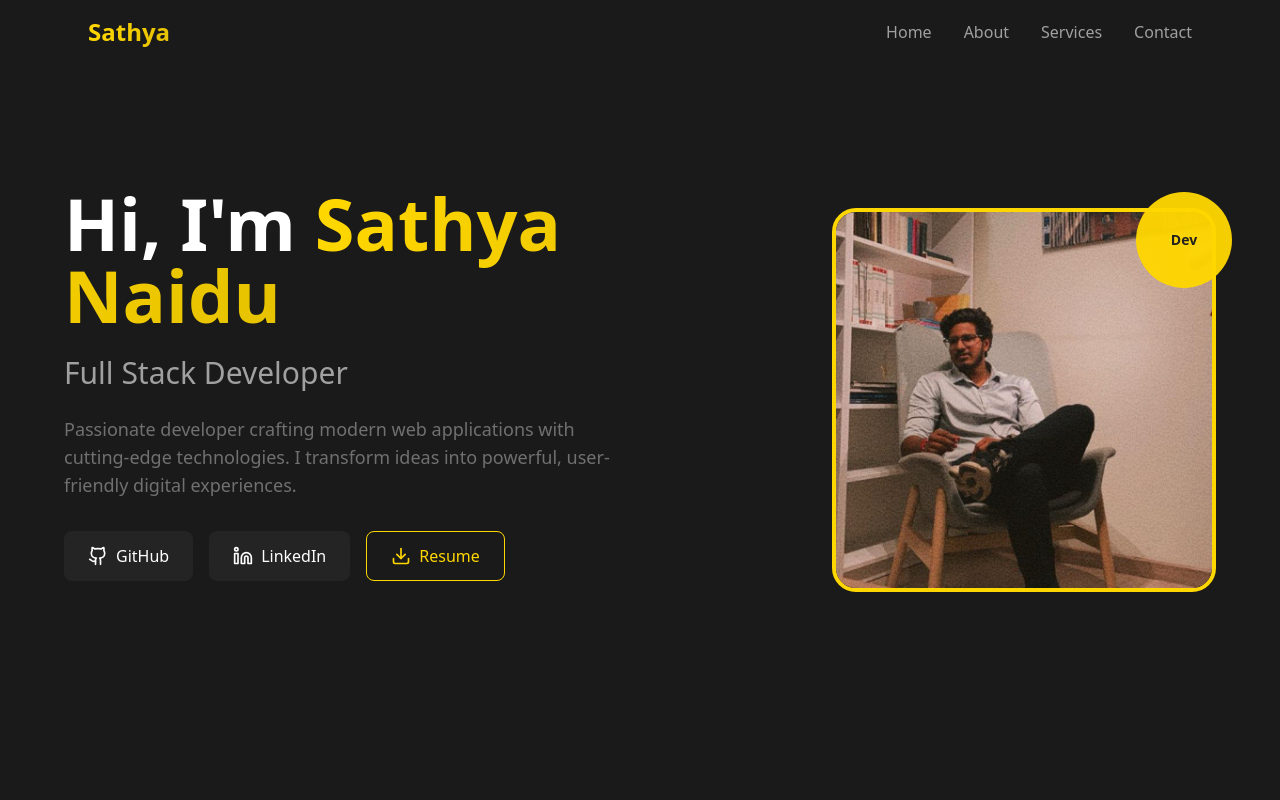
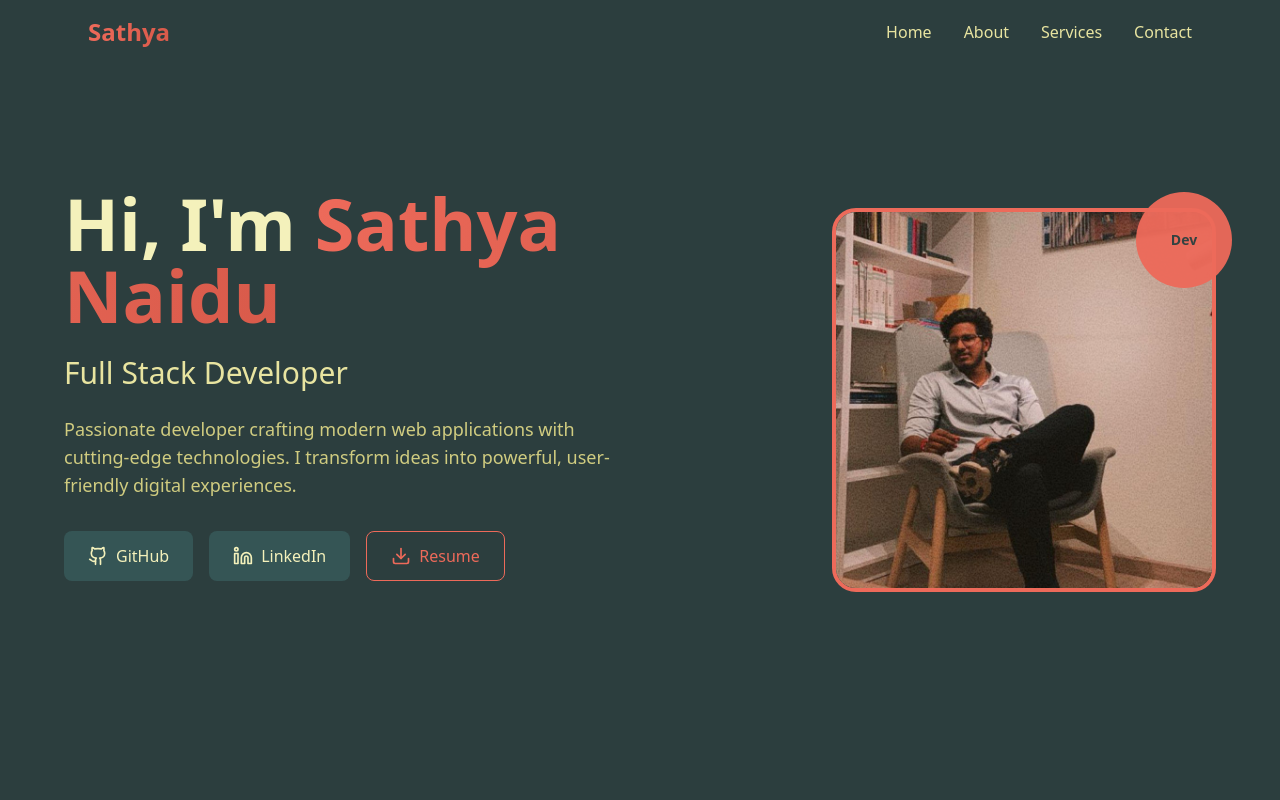
Before and after one commit to Sathya-Kuncharapu/sathya-naidu, a React (Vite) app: page / in a window 1280 px wide. Shown: the top 800 px of the page. Built offline with nearby package versions, Linux system fonts and the light colour scheme.

Commit message:
Refactor: Update color palette
Updated the color palette in `src/index.css` and `tailwind.config.ts` to the specified values.

```diff
--- a/src/index.css
+++ b/src/index.css
@@ -5,44 +5,44 @@
 
 @layer base {
   :root {
-    --background: 26 26 26;
-    --foreground: 255 255 255;
+    --background: 44 62 62;
+    --foreground: 244 241 187;
 
-    --card: 36 36 36;
-    --card-foreground: 255 255 255;
+    --card: 53 85 85;
+    --card-foreground: 244 241 187;
 
-    --popover: 36 36 36;
-    --popover-foreground: 255 255 255;
+    --popover: 53 85 85;
+    --popover-foreground: 244 241 187;
 
-    --primary: 255 215 0;
-    --primary-foreground: 26 26 26;
+    --primary: 237 106 90;
+    --primary-foreground: 44 62 62;
 
-    --secondary: 42 42 42;
-    --secondary-foreground: 255 255 255;
+    --secondary: 155 193 188;
+    --secondary-foreground: 44 62 62;
 
-    --muted: 42 42 42;
-    --muted-foreground: 160 160 160;
+    --muted: 155 193 188;
+    --muted-foreground: 208 204 128;
 
-    --accent: 255 215 0;
-    --accent-foreground: 26 26 26;
+    --accent: 237 106 90;
+    --accent-foreground: 44 62 62;
 
     --destructive: 239 68 68;
-    --destructive-foreground: 255 255 255;
+    --destructive-foreground: 244 241 187;
 
-    --border: 42 42 42;
-    --input: 42 42 42;
-    --ring: 255 215 0;
+    --border: 155 193 188;
+    --input: 155 193 188;
+    --ring: 237 106 90;
 
     --radius: 0.5rem;
 
-    --sidebar-background: 26 26 26;
-    --sidebar-foreground: 255 255 255;
-    --sidebar-primary: 255 215 0;
-    --sidebar-primary-foreground: 26 26 26;
-    --sidebar-accent: 42 42 42;
-    --sidebar-accent-foreground: 255 255 255;
-    --sidebar-border: 42 42 42;
-    --sidebar-ring: 255 215 0;
+    --sidebar-background: 44 62 62;
+    --sidebar-foreground: 244 241 187;
+    --sidebar-primary: 237 106 90;
+    --sidebar-primary-foreground: 44 62 62;
+    --sidebar-accent: 155 193 188;
+    --sidebar-accent-foreground: 44 62 62;
+    --sidebar-border: 155 193 188;
+    --sidebar-ring: 237 106 90;
   }
 }
 
--- a/tailwind.config.ts
+++ b/tailwind.config.ts
@@ -1,4 +1,3 @@
-
 import type { Config } from "tailwindcss";
 
 export default {
@@ -64,14 +63,14 @@ export default {
 					ring: 'hsl(var(--sidebar-ring))'
 				},
 				portfolio: {
-					dark: '#1a1a1a',
-					'dark-secondary': '#242424',
-					'dark-tertiary': '#2a2a2a',
-					golden: '#ffd700',
-					'golden-dark': '#e6c200',
-					'text-primary': '#ffffff',
-					'text-secondary': '#a0a0a0',
-					'text-muted': '#707070'
+					dark: '#2c3e3e',
+					'dark-secondary': '#355555',
+					'dark-tertiary': '#9bc1bc',
+					golden: '#ed6a5a',
+					'golden-dark': '#d85a4a',
+					'text-primary': '#f4f1bb',
+					'text-secondary': '#e8e4a0',
+					'text-muted': '#d0cc80'
 				}
 			},
 			borderRadius: {
```
